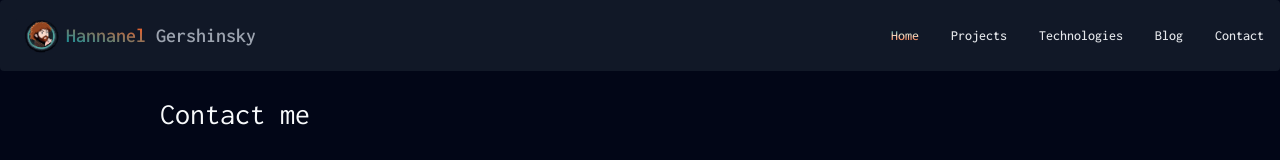
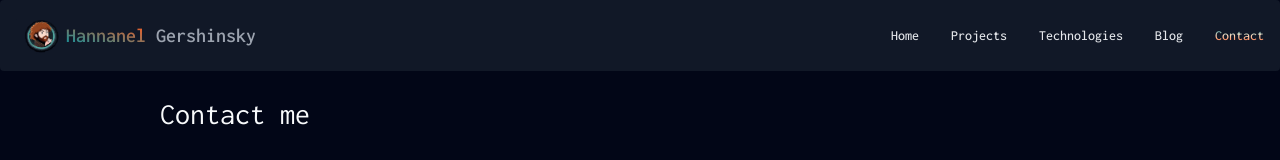
Before and after one commit to hannanel100/my-portfolio, a Next.js app: page /contact in a window 1280 px wide. Shown: the top 160 px of the page. Built offline with nearby package versions, Linux system fonts and the light colour scheme.

Commit message:
navbar bug fix

```diff
--- a/app/Navbar.tsx
+++ b/app/Navbar.tsx
@@ -3,14 +3,10 @@
 import Image from "next/image";
 import { Navbar } from "flowbite-react";
 import Link from "next/link";
-import { useState } from "react";
+import { usePathname } from "next/navigation";
 
 const CustomNavbar = () => {
-  const [activeLink, setActiveLink] = useState("home");
-
-  const handleClick = (e: React.MouseEvent<HTMLSpanElement>) => {
-    setActiveLink(e.currentTarget.textContent?.toLowerCase() as string);
-  };
+  const pathname = usePathname();
 
   return (
     <Navbar
@@ -33,10 +29,7 @@ const CustomNavbar = () => {
       <Navbar.Collapse>
         <Link href="/">
           <span
-            className={
-              activeLink === "home" ? "text-gradient" : "text-gray-200"
-            }
-            onClick={handleClick}
+            className={pathname === "/" ? "text-gradient" : "text-gray-200"}
           >
             Home
           </span>
@@ -44,9 +37,8 @@ const CustomNavbar = () => {
         <Link href="/projects">
           <span
             className={
-              activeLink === "projects" ? "text-gradient" : "text-gray-200"
+              pathname === "/projects" ? "text-gradient" : "text-gray-200"
             }
-            onClick={handleClick}
           >
             Projects
           </span>
@@ -54,9 +46,8 @@ const CustomNavbar = () => {
         <Link href="/technologies">
           <span
             className={
-              activeLink === "technologies" ? "text-gradient" : "text-gray-200"
+              pathname === "/technologies" ? "text-gradient" : "text-gray-200"
             }
-            onClick={handleClick}
           >
             Technologies
           </span>
@@ -65,9 +56,8 @@ const CustomNavbar = () => {
         <Link href="/blog">
           <span
             className={
-              activeLink === "blog" ? "text-gradient" : "text-gray-200"
+              pathname.includes("/blog") ? "text-gradient" : "text-gray-200"
             }
-            onClick={handleClick}
           >
             Blog
           </span>
@@ -75,9 +65,8 @@ const CustomNavbar = () => {
         <Link href="/contact">
           <span
             className={
-              activeLink === "contact" ? "text-gradient" : "text-gray-200"
+              pathname === "/contact" ? "text-gradient" : "text-gray-200"
             }
-            onClick={handleClick}
           >
             Contact
           </span>
```
